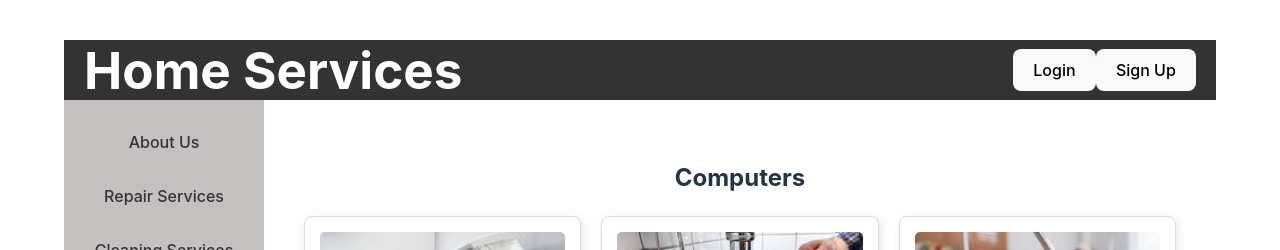
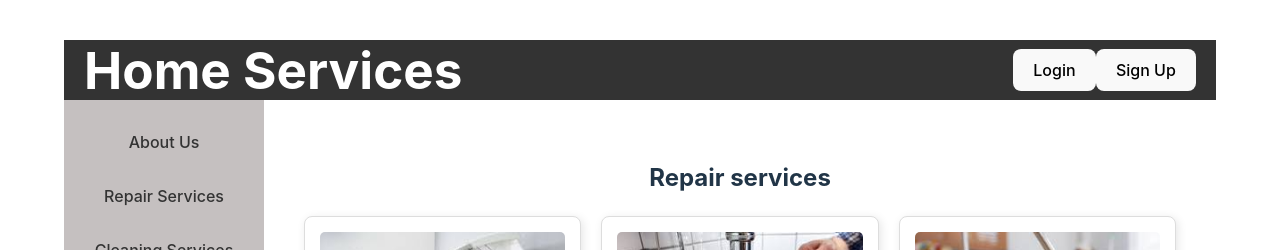
Before and after one commit to 2300030174/kube-frontend, a React (Vite) app: page /ecommerce/computers in a window 1280 px wide. Shown: the top 250 px of the page. Built offline with nearby package versions, Linux system fonts and the light colour scheme.

Commit message:
Change heading from 'Computers' to 'Repair services'

```diff
--- a/src/components/Computers.jsx
+++ b/src/components/Computers.jsx
@@ -43,7 +43,7 @@ const Computers = () => {
 
   return (
     <div className="product-container">
-      <h2>Computers</h2>
+      <h2>Repair services</h2>
       <div className="product-grid">
         {products.length > 0 ? (
           products.map((product) => (
```
